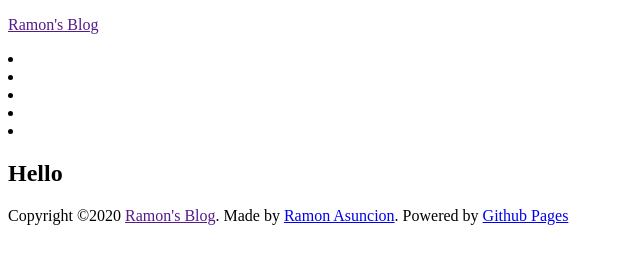
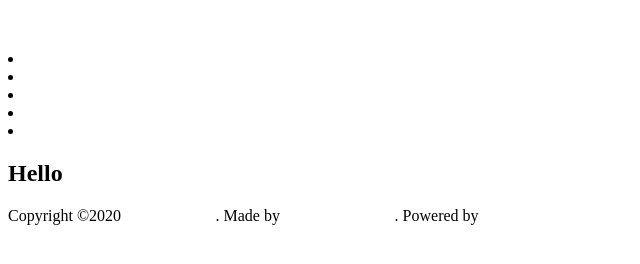
Before and after one commit to RamonAsuncion/blog, a plain HTML site: page index.html in a window 1280 px wide. Shown: the whole page, without its empty margins (0-640 px from the left). Drawn offline with Linux system fonts and the light colour scheme.

Commit message:
Links style

```diff
--- a/style.css
+++ b/style.css
@@ -1,2 +1,21 @@
 * {
 }
+
+a:link {
+	text-decoration: none;
+	color: #ffffff;
+}
+/* visited link */
+a:visited {
+	color: #ffffff;
+}
+
+/* mouse over link */
+a:hover {
+	color: #afafaf;
+}
+
+/* selected link */
+a:active {
+	color: #ffffff;
+}
```
